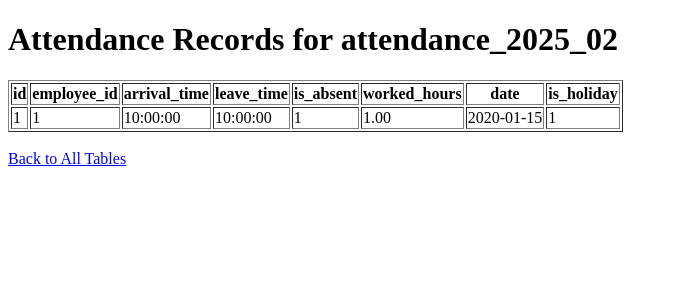
After one commit to Noreen09/Attendance, a Flask app: a page that uses templates/view_attendance.html in a window 1280 px wide. The commit adds this page. Shown: the top 300 px of the page, without its empty margins (0-678 px from the left). Run offline with Flask 3, Linux system fonts and the light colour scheme; tables that the repository leaves empty or names only in its code hold one stand-in row (values such as "Sample post").

Commit message:
view all tables

```diff
--- a/app.py
+++ b/app.py
@@ -630,6 +630,47 @@ def search_employee():
 
     return jsonify([{'id': emp['employee_id'], 'name': emp['name']} for emp in employees])
 
+@app.route('/attendance_tables')
+def attendance_tables():
+    try:
+        conn = mysql.connector.connect(**db_config)
+        cursor = conn.cursor()
+
+        # Fetch all attendance tables
+        cursor.execute("SHOW TABLES LIKE 'attendance_%'")
+        tables = [table[0] for table in cursor.fetchall()]  # Get table names
+
+        conn.close()
+
+        return render_template('attendance_tables.html', tables=tables)
+
+    except mysql.connector.Error as err:
+        print(f"Database Error: {err}")
+        return f"Database Error: {err}", 500
+    except Exception as e:
+        print(f"Unexpected Error: {e}")
+        return f"Unexpected Error: {e}", 500
+
+@app.route('/attendance_table/<table_name>')
+def view_attendance_table(table_name):
+    try:
+        conn = mysql.connector.connect(**db_config)
+        cursor = conn.cursor(dictionary=True)
+
+        query = f"SELECT * FROM {table_name}"
+        cursor.execute(query)
+        records = cursor.fetchall()
+
+        conn.close()
+
+        return render_template('view_attendance.html', table_name=table_name, records=records)
+
+    except mysql.connector.Error as err:
+        print(f"Database Error: {err}")
+        return f"Database Error: {err}", 500
+    except Exception as e:
+        print(f"Unexpected Error: {e}")
+        return f"Unexpected Error: {e}", 500
 
 
 if __name__ == '__main__':
--- a/templates/index.html
+++ b/templates/index.html
@@ -316,6 +316,7 @@ cursor: not-allowed;
                <button>Add Employee</button>
            </a>
            <a href="/employees" class="back-button">Employee List</a>
+           <a href="{{ url_for('attendance_tables') }}">All Tables</a>
        </div>
    </body>
    </html>
--- /dev/null
+++ b/templates/view_attendance.html
@@ -0,0 +1,37 @@
+<!DOCTYPE html>
+<html lang="en">
+<head>
+    <meta charset="UTF-8">
+    <meta name="viewport" content="width=device-width, initial-scale=1.0">
+    <title>Attendance - {{ table_name }}</title>
+</head>
+<body>
+    <h1>Attendance Records for {{ table_name }}</h1>
+
+    {% if records %}
+        <table border="1">
+            <thead>
+                <tr>
+                    {% for key in records[0].keys() %}
+                        <th>{{ key }}</th>
+                    {% endfor %}
+                </tr>
+            </thead>
+            <tbody>
+                {% for record in records %}
+                    <tr>
+                        {% for value in record.values() %}
+                            <td>{{ value }}</td>
+                        {% endfor %}
+                    </tr>
+                {% endfor %}
+            </tbody>
+        </table>
+    {% else %}
+        <p>No records found in this table.</p>
+    {% endif %}
+
+    <br>
+    <a href="{{ url_for('attendance_tables') }}">Back to All Tables</a>
+</body>
+</html>
```
Also changed, not shown: templates/attendance_tables.html (added, +23 -0 lines).
